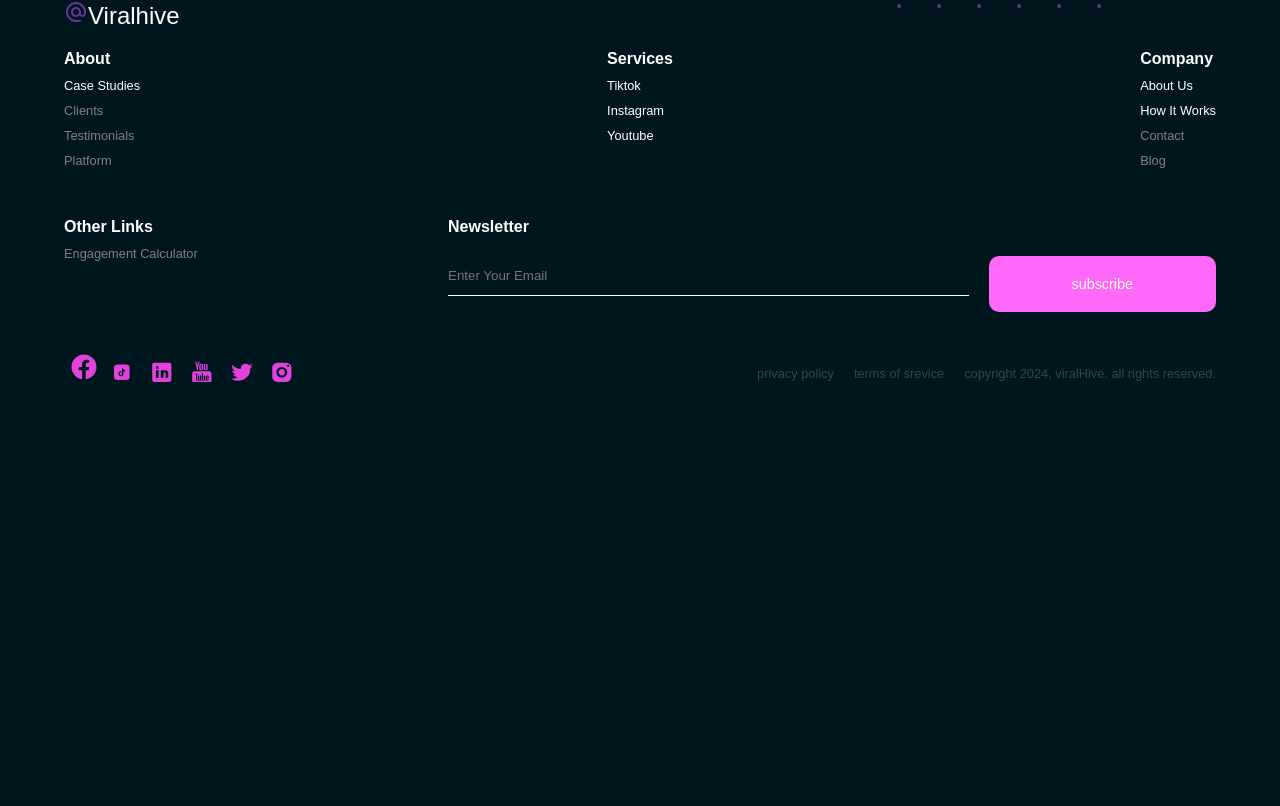
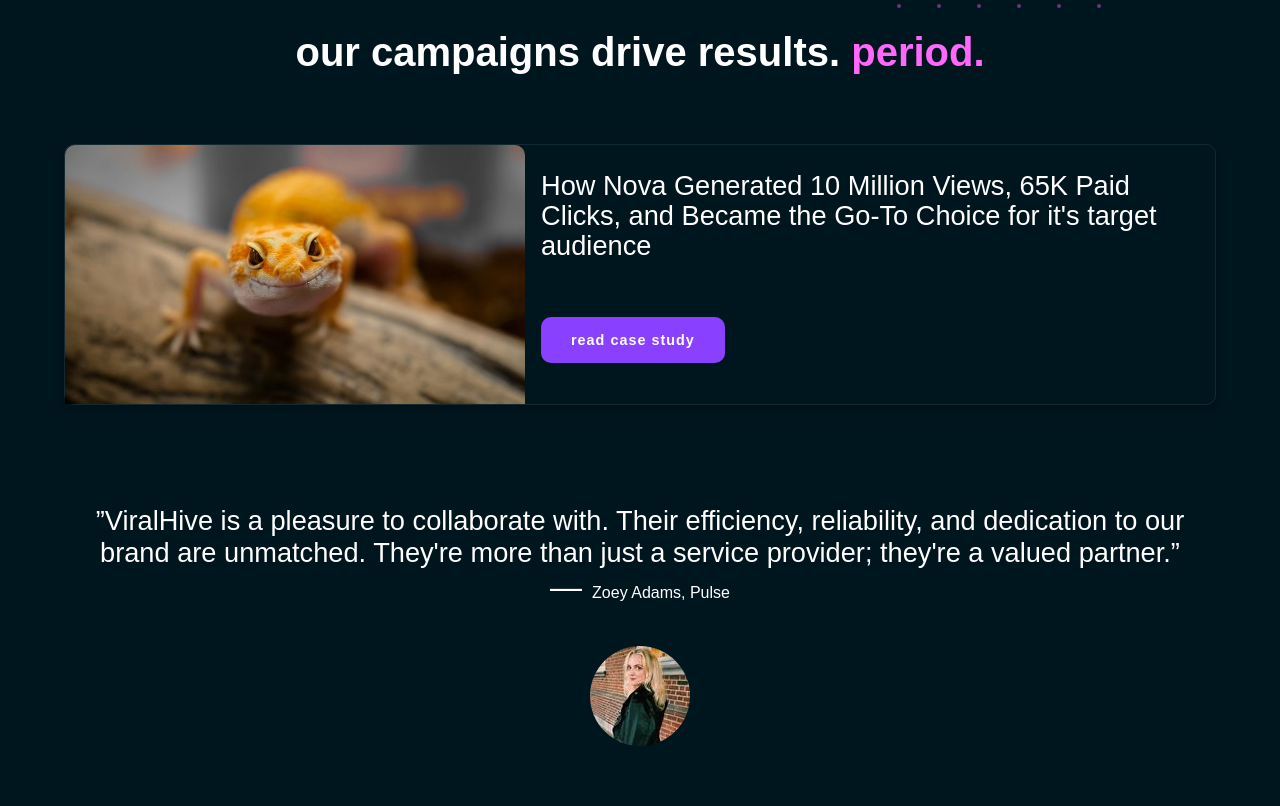
Before and after one commit to Mxchxxl/viralhive, a React (Vite) app: page / in a window 1280 px wide. Shown: the part 3234-4040 px from the top of the page. Before the commit the page ends 3650 px from the top, so only its background shows below. Built offline with nearby package versions, Linux system fonts and the light colour scheme.

Commit message:
results  component

```diff
--- /dev/null
+++ b/src/components/Results/Results.jsx
@@ -0,0 +1,46 @@
+import Button from "../Button/Button"
+import "./results.scss"
+
+const Results = () =>
+{
+    return (
+        <section className="results-container">
+            <div className="results-content">
+                <h1>
+                    our campaigns drive results. <span>period.</span>
+                </h1>
+                <div className="case-study-modal">
+                    <img src="/images/logo/nova-brand-image.jpg" alt="nova image" />
+                    <div>
+                        <p>
+                            How Nova Generated 10 Million Views, 65K Paid Clicks, and Became the Go-To Choice for it&apos;s target audience
+                        </p>
+                        <Button text="read case study" />
+                    </div>
+                </div>
+
+                <div className="client-statement">
+                    <div className="client-statement-content">
+                        <p>
+                            &rdquo;ViralHive is a pleasure to collaborate with. Their efficiency, reliability, and dedication to our brand are unmatched. They&apos;re more than just a service provider; they&apos;re a valued partner.&rdquo;
+                        </p>
+                        <div className="client-info">
+                            <div>
+                                <span className="long-dash">
+                                    &mdash;
+                                </span>
+                                Zoey Adams,
+                                <span className="brand-name"> Pulse</span>
+                            </div>
+                            <div className="client-info-img">
+                                <img src="/images/reviews/review-text-img.jpeg" alt="nova image" />
+                            </div>
+                        </div>
+                    </div>
+                </div>
+            </div>
+        </section>
+    )
+}
+
+export default Results
--- /dev/null
+++ b/src/components/Results/results.scss
@@ -0,0 +1,103 @@
+@import "../../../breakpoints.scss";
+
+.results-container {
+  position: relative;
+  margin-block: 100px;
+  padding-block-start: 30px;
+  .results-content {
+    display: flex;
+    flex-direction: column;
+    align-items: center;
+    h1 {
+      font-size: 2.5rem;
+      line-height: 110%;
+      span {
+        color: var(--violet);
+      }
+    }
+    .case-study-modal {
+      margin-block-start: 70px;
+      display: grid;
+      grid-template-columns: 1fr;
+      border-top-right-radius: 10px;
+      border-top-left-radius: 10px;
+
+      border: 1px solid #ffffff14;
+      box-shadow: 0 4px 8px 2px #0003;
+      border-radius: 10px;
+
+      max-width: 500px;
+      margin-inline: auto;
+      @include lg {
+        max-width: unset;
+        grid-template-columns: 1fr 1fr 1fr 1fr 1fr;
+      }
+
+      img {
+        grid-column: 1/2;
+        width: 100%;
+        border-top-right-radius: 10px;
+        border-top-left-radius: 10px;
+
+        @include lg {
+          grid-column: 1/3;
+          height: 100%;
+        }
+      }
+      div {
+        padding: 1rem;
+        @include lg {
+          grid-column: 3/6;
+        }
+        p {
+          color: var(--white);
+          margin-top: 10px;
+          margin-bottom: 24px;
+          font-size: 1.7rem;
+          font-weight: 500;
+          line-height: 110%;
+        }
+        button {
+          margin-block-start: 2rem;
+          padding-inline: 30px;
+          padding-block: 15px;
+          font-weight: 700;
+          letter-spacing: 1px;
+          background-color: var(--blue-violet);
+        }
+      }
+    }
+    .client-statement {
+      margin-block-start: 80px;
+      @include lg {
+        margin-block: 100px;
+      }
+      .client-statement-content {
+        display: flex;
+        flex-direction: column;
+        justify-content: center;
+        align-items: center;
+        p {
+          font-size: 1.7rem;
+          text-align: center;
+        }
+        .client-info {
+          width: fit-content;
+          .long-dash {
+            font-size: 2em;
+            margin-inline-end: 10px;
+          }
+          .client-info-img {
+            margin-block-start: 20px;
+            display: flex;
+            justify-content: center;
+            img {
+              margin-block-start: 20px;
+              border-radius: 50%;
+            }
+          }
+        }
+      }
+    }
+  }
+}
--- a/src/pages/Home/Home.jsx
+++ b/src/pages/Home/Home.jsx
@@ -5,6 +5,7 @@ import Clients from "../../components/Clients/Clients"
 import Footer from "../../components/Footer/Footer"
 import Navigation from "../../components/Navigation/Navigation"
 import Promo from "../../components/Promo/Promo"
+import Results from "../../components/Results/Results"
 import ReuseableHero from "../../components/ReuseableHero/ReuseableHero"
 import ReviewCarousel from "../../components/ReviewCarousel/ReviewCarousel"
 import SocialGirl from "/images/social-girl.jpg"
@@ -39,6 +40,7 @@ const Home = () =>
             <ReviewCarousel />
             <Promo />
             <CTA />
+            <Results />
             <Footer />
         </div>
     )
```
